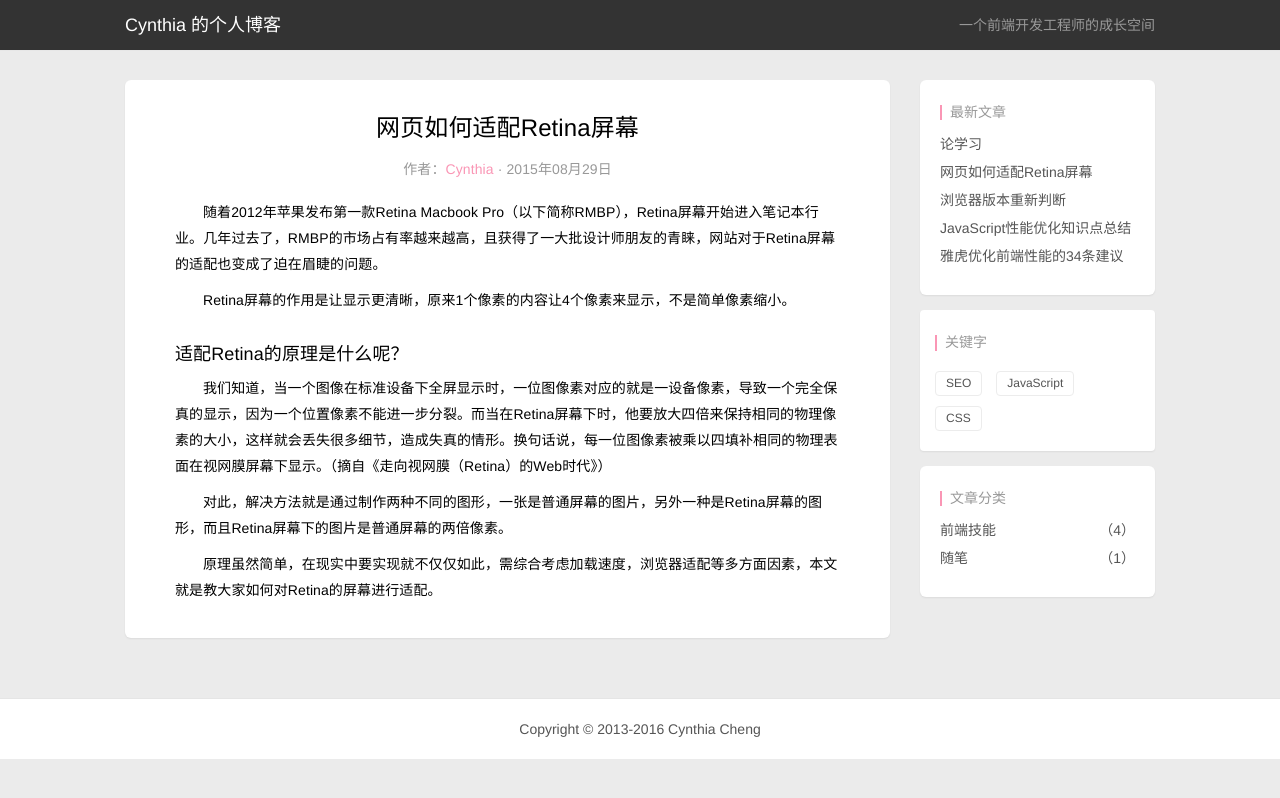
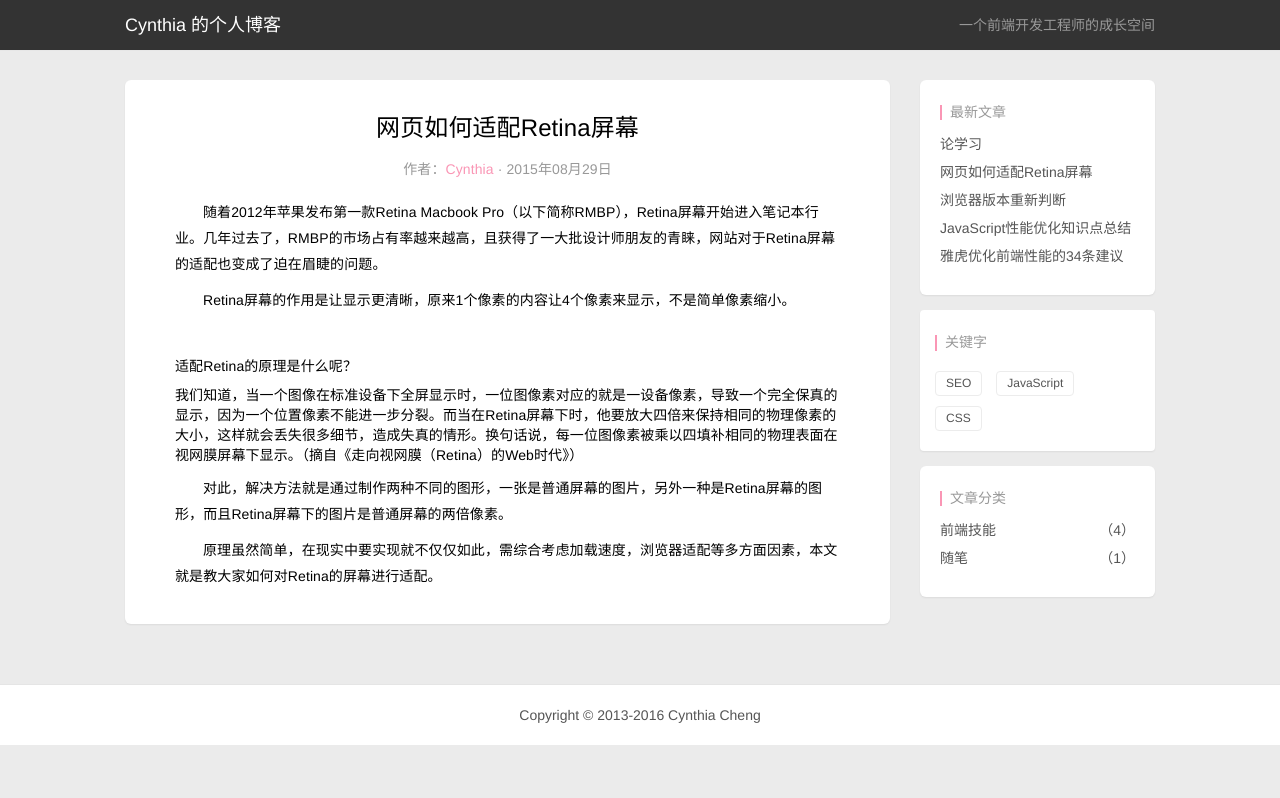
Before and after one commit to ChengYiFan/Blog, a Jekyll site: the page built from _posts/2015-08-29-how-page-adapter-retina-screen.html, in a window 1280 px wide. Shown: the top 798 px of the page. Built offline with Jekyll 4.4.1, drawn with Linux system fonts in a browser that asks for light colours; nearby versions of some CDN libraries; Markdown is read by kramdown in place of the engine named in the settings.

```diff
--- a/_posts/2015-08-29-how-page-adapter-retina-screen.html
+++ b/_posts/2015-08-29-how-page-adapter-retina-screen.html
@@ -13,8 +13,7 @@ excerpt: 随着2012年苹果发布第一款Retina Macbook Pro（以下简称RMBP
 <article>
     <p>&nbsp;&nbsp;&nbsp;&nbsp;&nbsp;&nbsp;&nbsp;随着2012年苹果发布第一款Retina Macbook Pro（以下简称RMBP），Retina屏幕开始进入笔记本行业。几年过去了，RMBP的市场占有率越来越高，且获得了一大批设计师朋友的青睐，网站对于Retina屏幕的适配也变成了迫在眉睫的问题。</p>
     <p>&nbsp;&nbsp;&nbsp;&nbsp;&nbsp;&nbsp;&nbsp;Retina屏幕的作用是让显示更清晰，原来1个像素的内容让4个像素来显示，不是简单像素缩小。</p>
-    <h4>适配Retina的原理是什么呢？</h4>
-    <p>&nbsp;&nbsp;&nbsp;&nbsp;&nbsp;&nbsp;&nbsp;我们知道，当一个图像在标准设备下全屏显示时，一位图像素对应的就是一设备像素，导致一个完全保真的显示，因为一个位置像素不能进一步分裂。而当在Retina屏幕下时，他要放大四倍来保持相同的物理像素的大小，这样就会丢失很多细节，造成失真的情形。换句话说，每一位图像素被乘以四填补相同的物理表面在视网膜屏幕下显示。（摘自《走向视网膜（Retina）的Web时代》）</p>
+    <p>&nbsp;&nbsp;&nbsp;&nbsp;&nbsp;&nbsp;&nbsp;<h5>适配Retina的原理是什么呢？</h5>我们知道，当一个图像在标准设备下全屏显示时，一位图像素对应的就是一设备像素，导致一个完全保真的显示，因为一个位置像素不能进一步分裂。而当在Retina屏幕下时，他要放大四倍来保持相同的物理像素的大小，这样就会丢失很多细节，造成失真的情形。换句话说，每一位图像素被乘以四填补相同的物理表面在视网膜屏幕下显示。（摘自《走向视网膜（Retina）的Web时代》）</p>
     <p>&nbsp;&nbsp;&nbsp;&nbsp;&nbsp;&nbsp;&nbsp;对此，解决方法就是通过制作两种不同的图形，一张是普通屏幕的图片，另外一种是Retina屏幕的图形，而且Retina屏幕下的图片是普通屏幕的两倍像素。</p>
     <p>&nbsp;&nbsp;&nbsp;&nbsp;&nbsp;&nbsp;&nbsp;原理虽然简单，在现实中要实现就不仅仅如此，需综合考虑加载速度，浏览器适配等多方面因素，本文就是教大家如何对Retina的屏幕进行适配。</p>
 </article>
```
